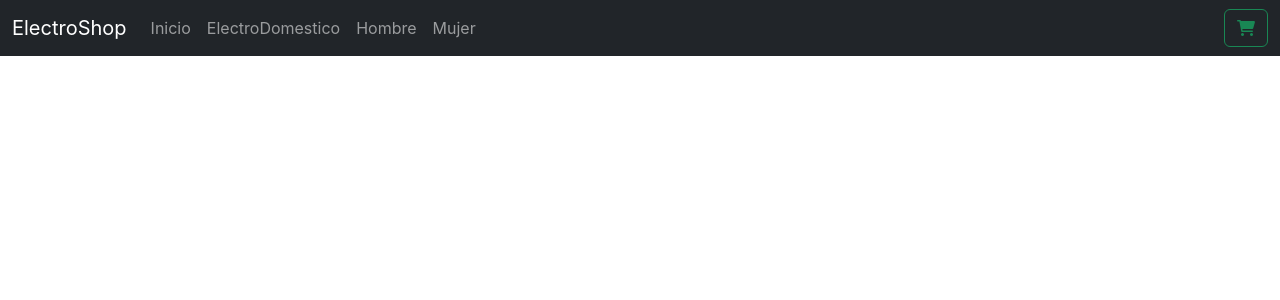
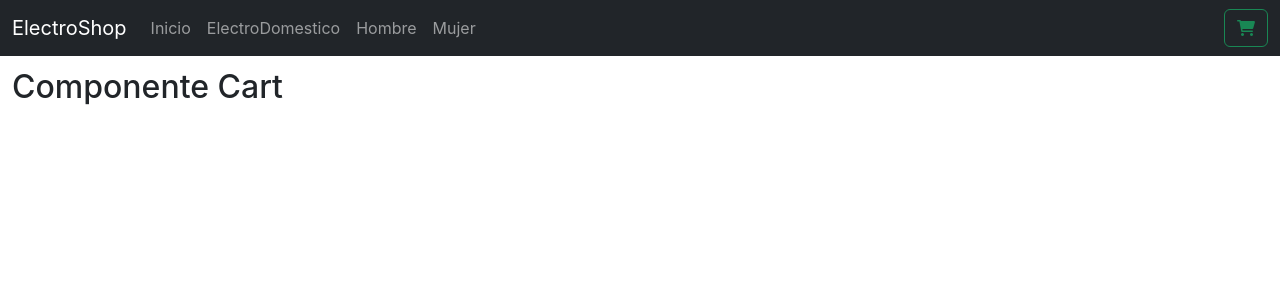
Before and after one commit to jverastegui/ideaveraseguiquispe, a React (Create React App) app: page /cart in a window 1280 px wide. Shown: the top 300 px of the page. Built offline with nearby package versions, Linux system fonts and the light colour scheme.

Commit message:
Se agrega evento de itemcount

```diff
--- a/src/App.js
+++ b/src/App.js
@@ -2,6 +2,7 @@ import NavBar from './Components/NavBar';
 import ItemListContainer from './Components/ItemListContainer';
 import ItemDetailContainer from './Components/ItemDetailContainer';
 import { BrowserRouter, Route, Routes } from 'react-router-dom';
+import Cart from './Components/Cart';
 
 function App() {
   return (
@@ -12,6 +13,7 @@ function App() {
         <Route exact path='/' element={<ItemListContainer/>} />
         <Route exact path='/category/:id' element={<ItemListContainer/>} />
         <Route exact path='/item/:id' element={<ItemDetailContainer/>} />
+        <Route exact path='/cart' element={<Cart/>} />
       </Routes>
      </BrowserRouter>
 
--- /dev/null
+++ b/src/Components/Cart.jsx
@@ -0,0 +1,11 @@
+import React from "react";
+
+const Cart=()=>{
+    return (
+        <div>
+            <h2>Componente Cart</h2>
+        </div>
+    );
+}
+
+export default Cart;
--- a/src/Components/ItemDetail.jsx
+++ b/src/Components/ItemDetail.jsx
@@ -1,7 +1,17 @@
-import React from "react";
+import React, { useState } from "react";
+import { Link } from "react-router-dom";
 import ItemCount from "./ItemCount";
 
 const ItemDetail = ({ item }) => {
+
+    const [items, setItemCart] = useState([]);
+
+    const onAdd=(quantityToAdd)=>{
+        items.push({...item,quantity: quantityToAdd});
+        setItemCart(items);
+        console.log(items);
+    }
+
     return (
         <div className="row">
             <div className="col-md-6">
@@ -15,7 +25,13 @@ const ItemDetail = ({ item }) => {
                 </p>
                 <h4 className="pb-4 pt-2"><mark>S/. {item.precio}</mark></h4>
 
-                <ItemCount stock={item.stock} initial={1} onAdd={(count) => { console.log(count); }}></ItemCount>
+                <ItemCount stock={item.stock} initial={1} onAdd={onAdd}></ItemCount>
+                <br/>
+                <br/>
+                <br/>
+
+                <Link to={'/cart'} className="btn btn-primary col-5">Comprar Ahora</Link>
+
             </div>
         </div>
     );
```
